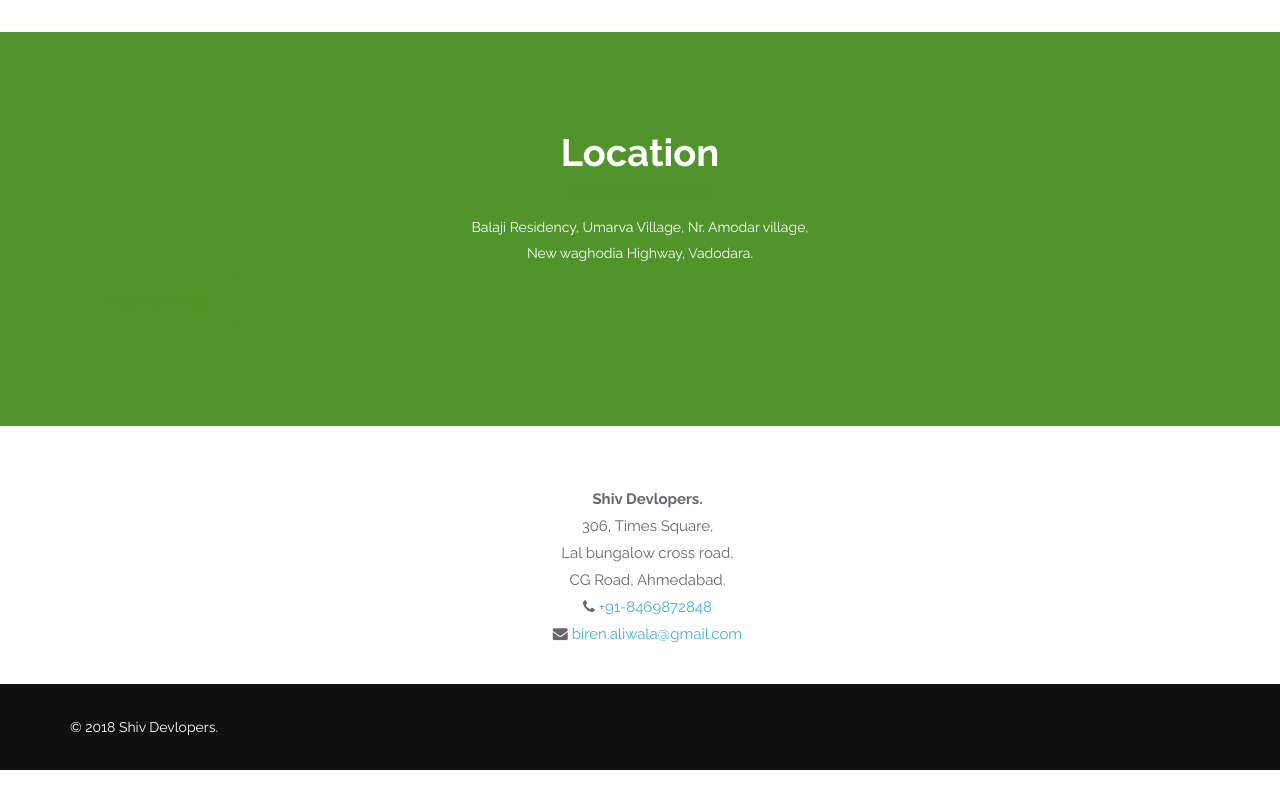
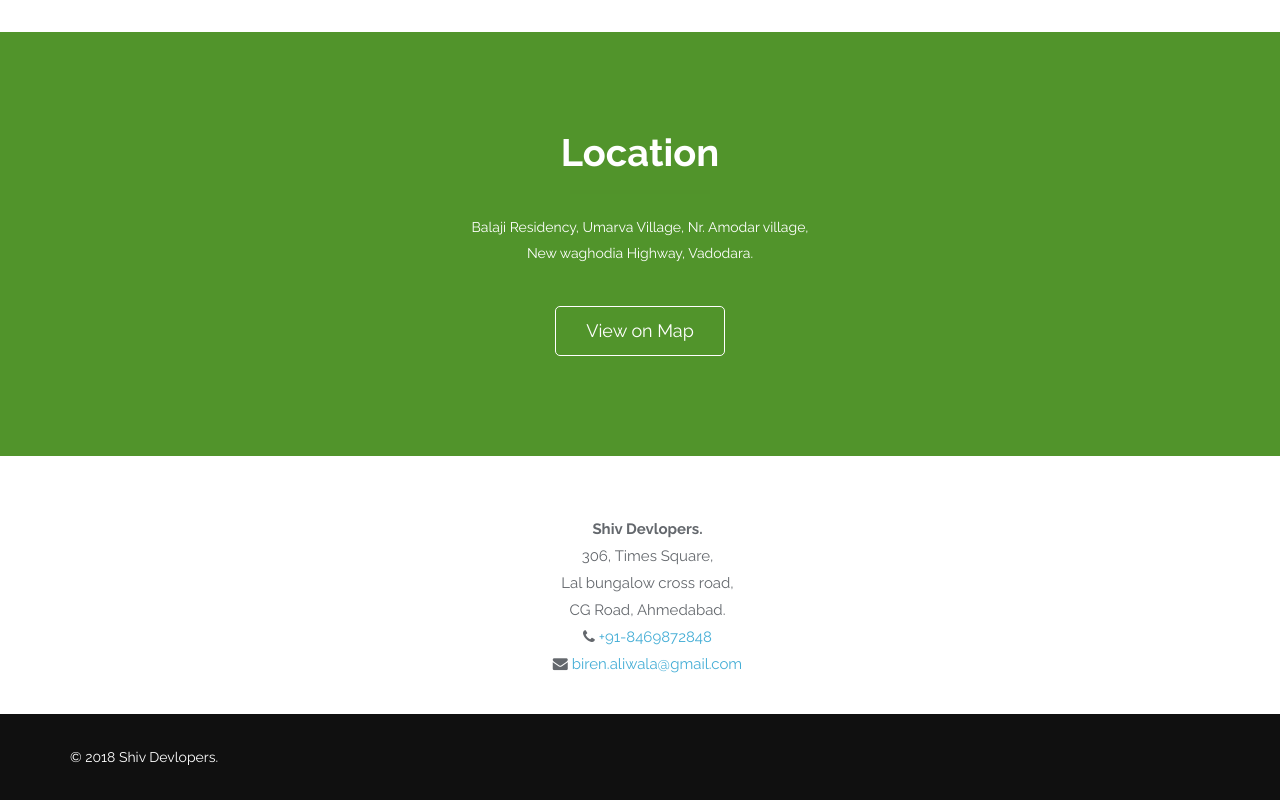
Before and after one commit to tejastv/shivdevelopers, a plain HTML site: page index.html in a window 1280 px wide. Shown: the part 4278-5078 px from the top of the page. Before the commit the page ends 5048 px from the top, so only its background shows below. Drawn offline with Linux system fonts and the light colour scheme; some packages are replaced by stand-ins of ours; a script that the page names is missing; files whose address does not match are found by name.

Commit message:
Update index.html

```diff
--- a/index.html
+++ b/index.html
@@ -540,11 +540,11 @@
 
     <section id="contact-us">
         <div class="container">
-            <div class="section-header">
+            <div class="section-header text-center">
                 <h2 class="section-title text-center wow fadeInDown">Location</h2>
                 <p class="text-center wow fadeInDown">Balaji Residency, Umarva Village, Nr. Amodar village, <br>
                     New waghodia Highway, Vadodara.</p>
-                <a class="btn btn-primary btn-lg" href="https://goo.gl/maps/1E6sB76yMK2ibbpz8">View on Map</a>
+                <a class="btn btn-primary btn-lg" style="background: transparent;border: 1px solid #fff;color: #fff;margin-top: 30px;" href="https://goo.gl/maps/1E6sB76yMK2ibbpz8">View on Map</a>
             </div>
         </div>
     </section>
```
